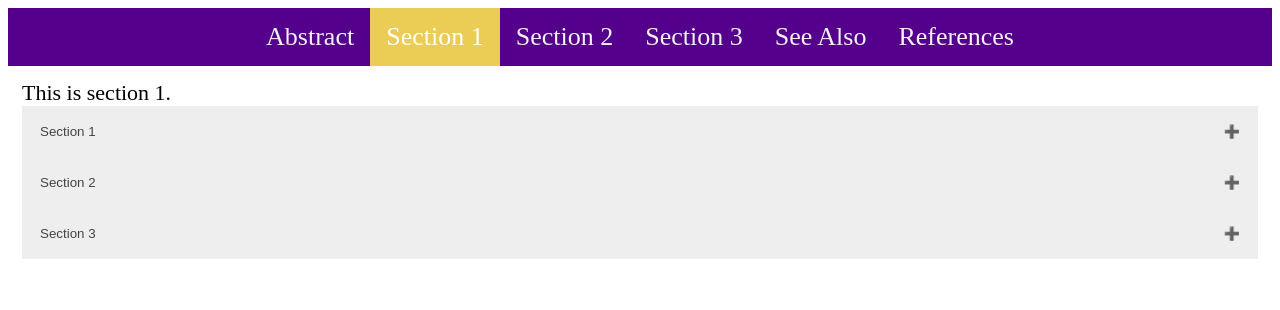
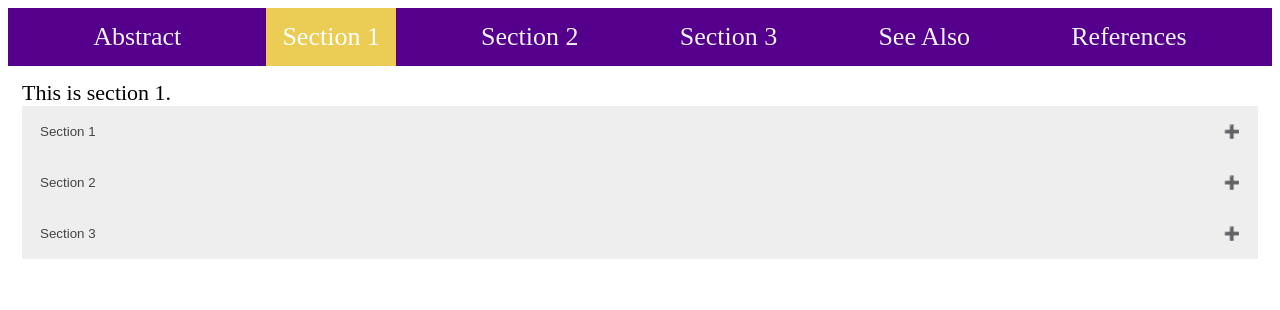
Before and after one commit to liliml/UW_Wiki_Responsive, a plain HTML site: page section1.html in a window 1280 px wide. Drawn offline with Linux system fonts and the light colour scheme.

Commit message:
made nav bar sections span and be split evenly on the nav bar for section 1 page via justify content property in the topnav selector

```diff
--- a/css/section1.css
+++ b/css/section1.css
@@ -6,7 +6,8 @@
 
     /* two lines below center the navbar */
     display: flex;
-    justify-content: center;
+    justify-content: space-evenly;
+    /* justify-self: center; */
   }
 
   /* Style the links inside the navigation bar */
```
